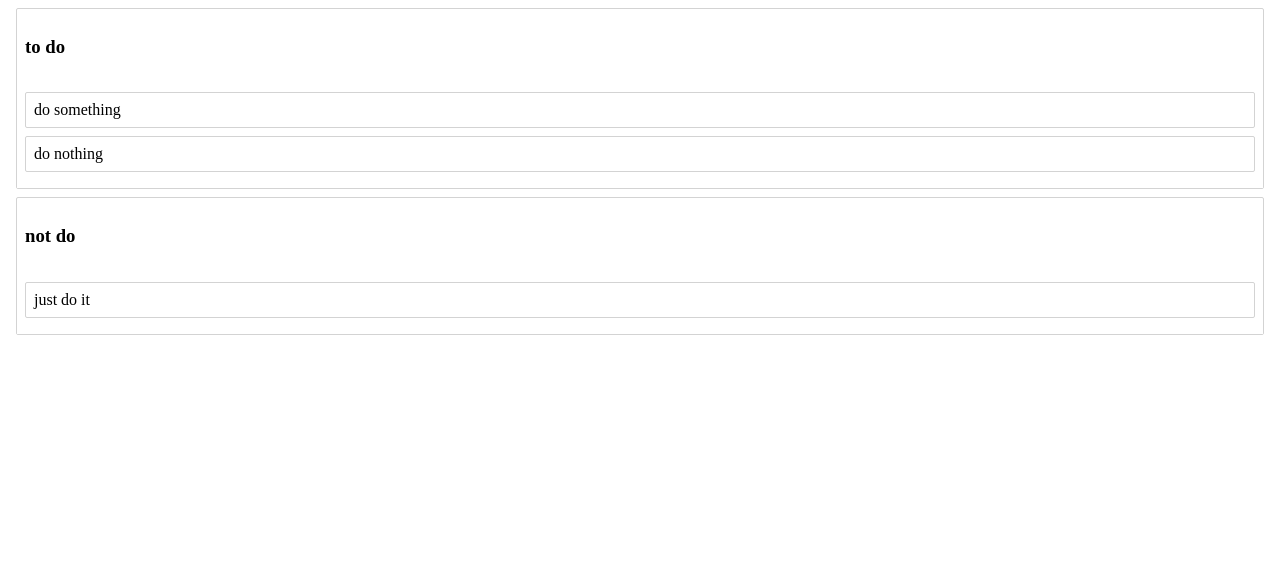
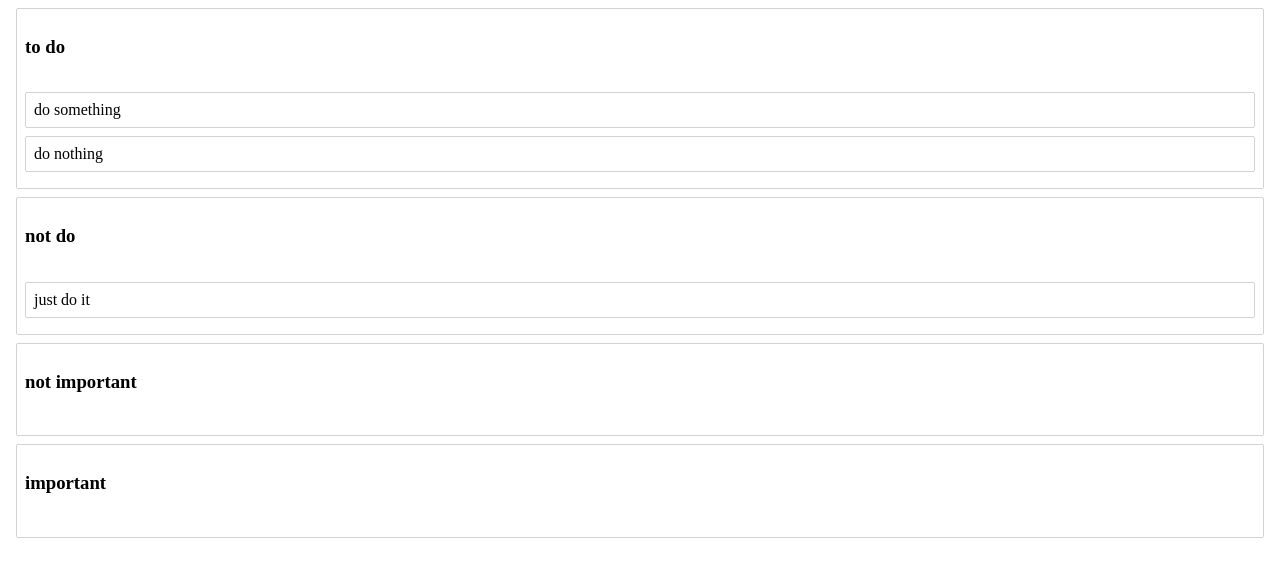
Before and after one commit to xlrn/tasks-sorter, a React (Create React App) app: page / in a window 1280 px wide. Shown: the top 576 px of the page. Built offline with nearby package versions, Linux system fonts and the light colour scheme.

Commit message:
added 2 additional columns

```diff
--- a/src/initial-data.js
+++ b/src/initial-data.js
@@ -15,8 +15,18 @@ const initialData = {
             title: 'not do',
             taskIds: ['task-3'],
         },
+        'column-3' : {
+            id: 'column-3',
+            title: 'not important',
+            taskIds: [],
+        },
+        'column-4' : {
+            id: 'column-4',
+            title: 'important',
+            taskIds: [],
+        }
     },
-    columnOrder: ['column-1', 'column-2'],
+    columnOrder: ['column-1', 'column-2', 'column-3', 'column-4'],
 };
 
 export default initialData;
```
